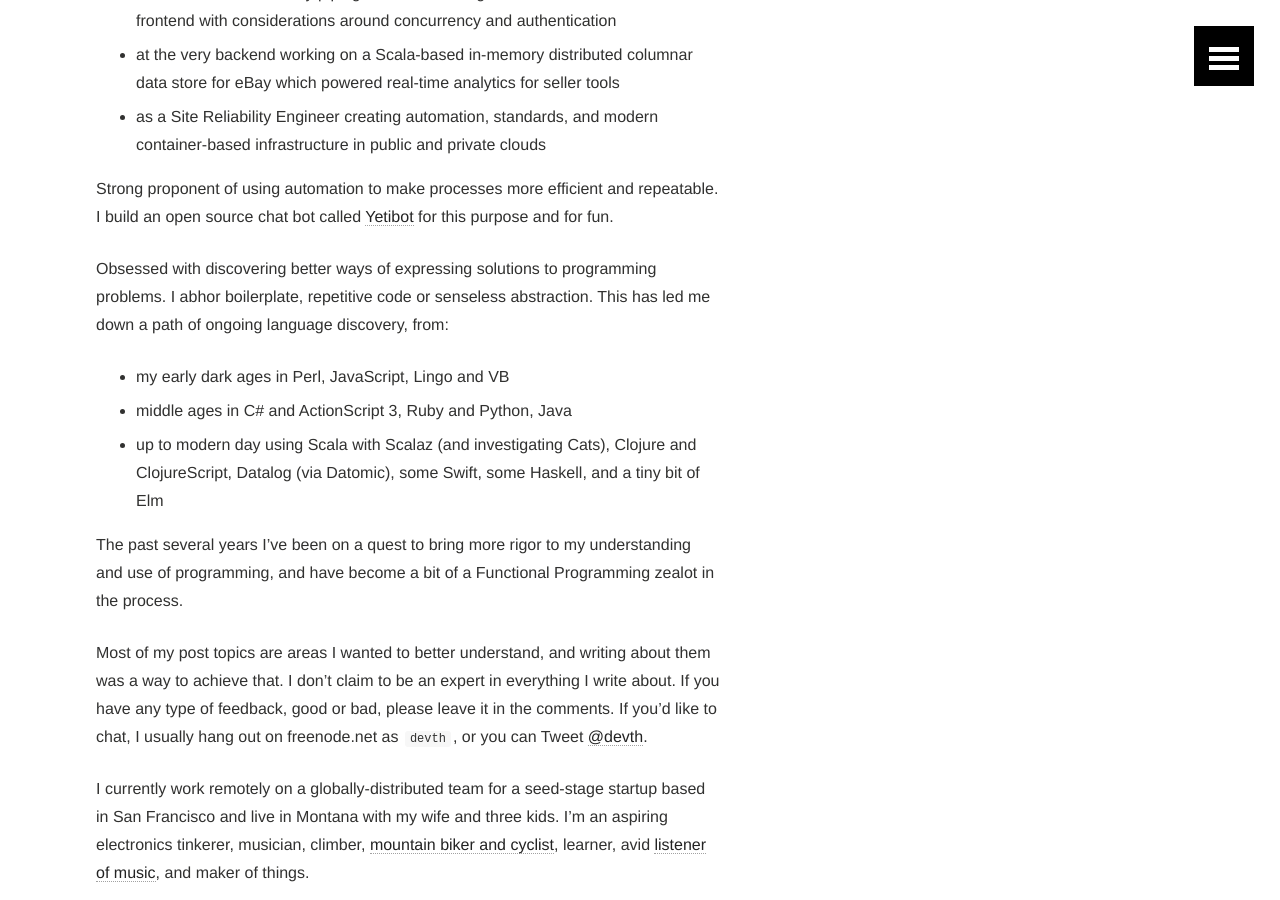
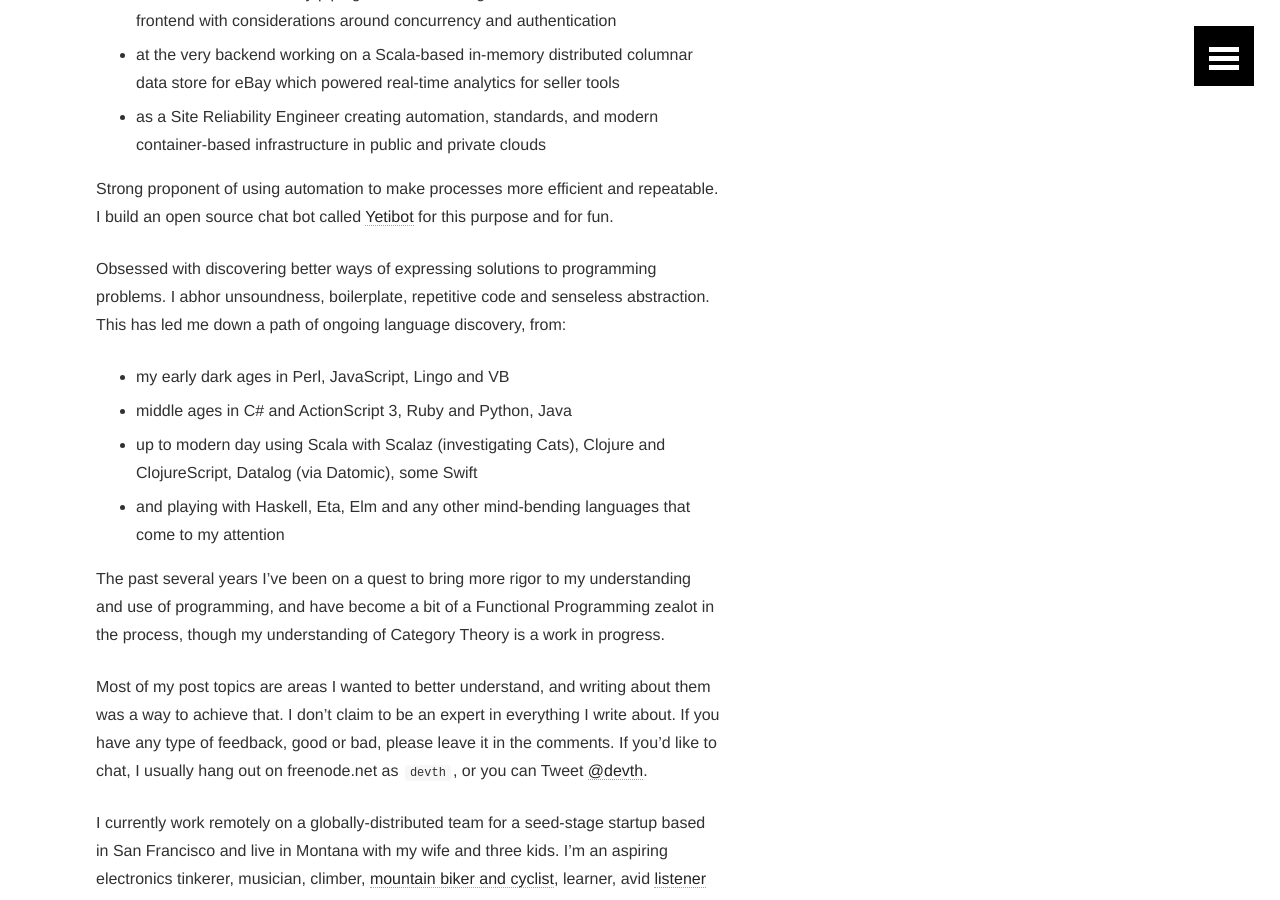
Before and after one commit to devth/devth.github.com, a Jekyll site: the page built from about.md, in a window 1280 px wide and 900 px high, scrolled down 773 px. Built offline with Jekyll 4.4.1, drawn with Linux system fonts in a browser that asks for light colours.

```diff
--- a/about.md
+++ b/about.md
@@ -23,18 +23,20 @@
 [Yetibot](https://github.com/devth/yetibot) for this purpose and for fun.
 
 Obsessed with discovering better ways of expressing solutions to programming
-problems. I abhor boilerplate, repetitive code or senseless abstraction. This
-has led me down a path of ongoing language discovery, from:
+problems. I abhor unsoundness, boilerplate, repetitive code and senseless
+abstraction. This has led me down a path of ongoing language discovery, from:
 
 - my early dark ages in Perl, JavaScript, Lingo and VB
 - middle ages in C# and ActionScript 3, Ruby and Python, Java
-- up to modern day using Scala with Scalaz (and investigating Cats), Clojure and
-  ClojureScript, Datalog (via Datomic), some Swift, some Haskell, and a tiny bit
-  of Elm
+- up to modern day using Scala with Scalaz (investigating Cats), Clojure and
+  ClojureScript, Datalog (via Datomic), some Swift
+- and playing with Haskell, Eta, Elm and any other mind-bending languages that
+  come to my attention
 
 The past several years I've been on a quest to bring more rigor to my
 understanding and use of programming, and have become a bit of a Functional
-Programming zealot in the process.
+Programming zealot in the process, though my understanding of Category Theory is
+a work in progress.
 
 Most of my post topics are areas I wanted to better understand, and writing
 about them was a way to achieve that. I don't claim to be an expert in
```
Also changed, not shown: overture.md (+5 -0 lines).
